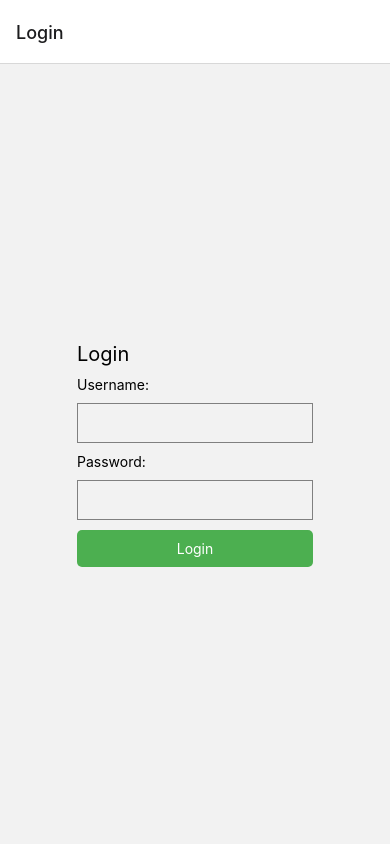
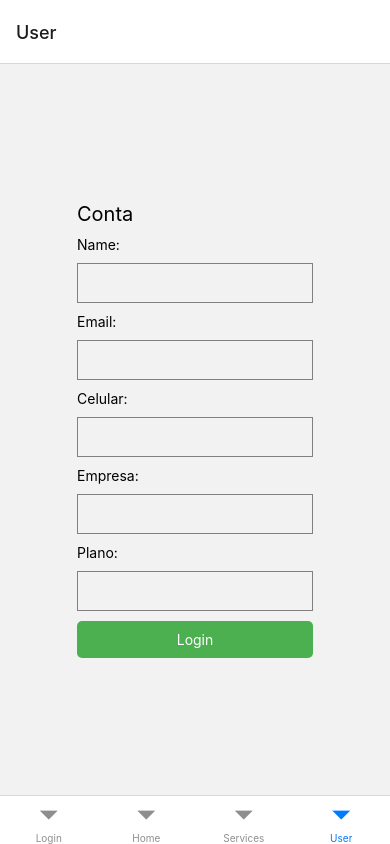
Before and after one commit to EduSantos94/ordemservice_react, a React Native app: screen /User in a window 390 px wide. Built offline with nearby package versions, Linux system fonts and the light colour scheme; no server answers.

Commit message:
adiciona tela de usuario

```diff
--- a/App.tsx
+++ b/App.tsx
@@ -3,7 +3,7 @@ import { NavigationContainer, useNavigation } from '@react-navigation/native';
 import Login from './src/components/Login';
 import HomeScreen from './src/components/HomeScreen';
 import Order from './src/components/Order';
-import { StyleSheet } from 'react-native';
+import User from './src/components/User';
 import { createBottomTabNavigator } from '@react-navigation/bottom-tabs';
 import AsyncStorage from '@react-native-async-storage/async-storage';
 
@@ -35,16 +35,8 @@ export default function App() {
         <Tab.Screen name="Login" component={Login} options={{ tabBarStyle: { display: 'none' } }} />
         <Tab.Screen name="Home" component={HomeScreen} />
         <Tab.Screen name="Services" component={Order} />
+        <Tab.Screen name="User" component={User} />
       </Tab.Navigator>
     </NavigationContainer>
   );
 }
-
-const styles = StyleSheet.create({
-  container: {
-    flex: 1,
-    backgroundColor: '#fff',
-    alignItems: 'center',
-    justifyContent: 'center',
-  },
-});
--- /dev/null
+++ b/src/components/User.tsx
@@ -0,0 +1,129 @@
+import React, { useState, useEffect } from 'react';
+import { View, Text, TextInput ,StyleSheet, Pressable } from 'react-native';
+import AsyncStorage from '@react-native-async-storage/async-storage';
+import api from './services/api';
+
+const App: React.FC = () => {
+  const [userData, setUserData] = useState<any>(null);
+  const [name, setName] = useState<string>('');
+  const [email, setEmail] = useState<string>('');
+  const [phone, setPhone] = useState<string>('');
+  const [password, setPassword] = useState<string>('');
+  const [company, setCompany] = useState<string>('');
+  const [plan, setPlan] = useState<string>('');
+  useEffect(() => {
+    // Fetch user data when the component mounts
+    fetchUserData();
+  }, []);
+
+  const fetchUserData = async () => {
+    try {
+      const userDataString = await AsyncStorage.getItem('user');
+      const userData = JSON.parse(userDataString ?? '{"user_id": ""}');
+      const userId = userData.user_id;
+      const response = await api.get(`http://localhost:3330/users/${userId}`);
+      const data = response.data;
+      if(data.user.user_id === null || data.user.user_id === undefined) {
+        setUserData([]);
+        return;
+      }
+      setUserData(data);
+      setName(data.user.name);
+      setEmail(data.user.email);
+      setPhone(data.user.phone);
+      setPassword(data.user.password);
+      setCompany(data.user.company);
+      setPlan(data.user.plan);
+    } catch (error) {
+      console.error('Error fetching user data:', error);
+    }
+  };
+
+  const handleSave = async () => {
+    try {
+      const response = await api.put(`http://localhost:3330/users/${userData.user.user_id}`, {
+        name,
+        email,
+        phone,
+        password,
+      });
+      const data = response.data;
+      if(data.user.user_id === null || data.user.user_id === undefined) {
+        setUserData([]);
+        return;
+      }
+      setUserData(data);
+    } catch (error) {
+      console.error('Error saving user data:', error);
+    }
+  };
+
+  return (
+    <View style={{ maxWidth: 400, margin: 'auto', padding: 20 }}>
+      <Text style={{ fontSize: 20, marginBottom: 10 }}>Conta</Text>
+      <View>
+        <Text style={{ marginBottom: 10 }}>Name:</Text>
+        <TextInput
+          style={{ height: 40, borderColor: 'gray', borderWidth: 1, marginBottom: 10, padding: 8 }}
+          value={name}
+          onChangeText={(text: string) => setName(text)}
+        />
+      </View>
+      <View>
+        <Text style={{ marginBottom: 10 }}>Email:</Text>
+        <TextInput
+          style={{ height: 40, borderColor: 'gray', borderWidth: 1, marginBottom: 10, padding: 8 }}
+          value={email}
+          onChangeText={(text: string) => setEmail(text)}
+        />
+      </View>
+      <View>
+        <Text style={{ marginBottom: 10 }}>Celular:</Text>
+        <TextInput
+          style={{ height: 40, borderColor: 'gray', borderWidth: 1, marginBottom: 10, padding: 8 }}
+          value={phone}
+          onChangeText={(text: string) => setPhone(text)}
+        />
+      </View>
+      <View>
+        <Text style={{ marginBottom: 10 }}>Empresa:</Text>
+        <TextInput
+          style={{ height: 40, borderColor: 'gray', borderWidth: 1, marginBottom: 10, padding: 8 }}
+          value={company}
+          onChangeText={(text: string) => setCompany(text)}
+        />
+      </View>
+      <View>
+        <Text style={{ marginBottom: 10 }}>Plano:</Text>
+        <TextInput
+          style={{ height: 40, borderColor: 'gray', borderWidth: 1, marginBottom: 10, padding: 8 }}
+          value={plan}
+          onChangeText={(text: string) => setPlan(text)}
+        />
+      </View>
+      {/* <View>
+        <Text style={{ marginBottom: 10 }}>Password:</Text>
+        <TextInput
+          style={{ height: 40, borderColor: 'gray', borderWidth: 1, marginBottom: 10, padding: 8 }}
+          secureTextEntry
+          value={password}
+          onChangeText={(text: string) => setPassword(text)}
+        />
+      </View> */}
+      <Pressable
+        style={({ pressed }) => ({
+          backgroundColor: pressed ? '#45a049' : '#4CAF50',
+          padding: 10,
+          alignItems: 'center',
+          borderRadius: 5,
+        })}
+        onPress={handleSave}
+        role="button"
+      >
+        <Text style={{ color: 'white' }}>Login</Text>
+      </Pressable>
+    </View>
+  );
+};
+
+export default App;
```
